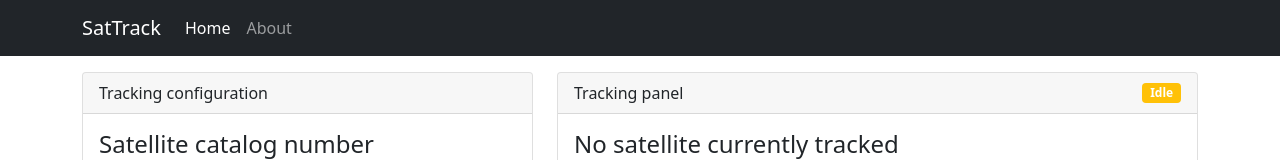
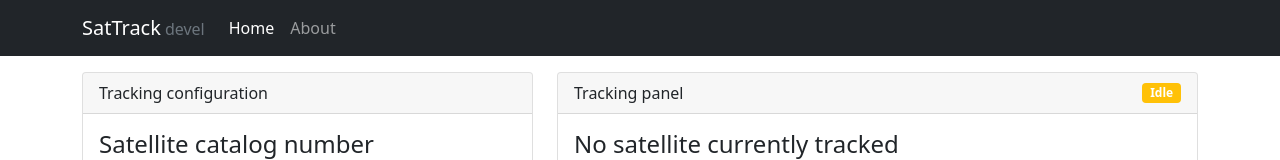
Before and after one commit to SharkEzz/sattrack_old, a React (Vite) app in the folder js/: page / in a window 1280 px wide. Shown: the top 160 px of the page. Built offline with nearby package versions, Linux system fonts and the light colour scheme.

Commit message:
feat: display version in frontend (#8)

```diff
--- a/js/src/components/UI/Navbar.tsx
+++ b/js/src/components/UI/Navbar.tsx
@@ -1,11 +1,15 @@
 import { Navbar as BSNavbar, Container, Nav } from 'react-bootstrap';
 import { Link } from 'react-router-dom';
+import getVersion from '../../utils/getVersion';
 
 function Navbar() {
   return (
     <BSNavbar bg="dark" className="navbar-dark mb-3" expand="lg">
       <Container>
-        <BSNavbar.Brand href="#home">SatTrack</BSNavbar.Brand>
+        <BSNavbar.Brand href="#home">
+          SatTrack
+          <small className="ms-1 fs-6 text-muted">{getVersion()}</small>
+        </BSNavbar.Brand>
         <BSNavbar.Toggle aria-controls="basic-navbar-nav" />
         <BSNavbar.Collapse id="basic-navbar-nav">
           <Nav>
--- /dev/null
+++ b/js/src/utils/getVersion.ts
@@ -0,0 +1,5 @@
+function getVersion(): string {
+  return String(import.meta.env?.VITE_SATTRACK_VERSION) ?? "no_version";
+}
+
+export default getVersion;
```
Also changed, not shown: 2 other files (tests, documents, lock files or other folders).
